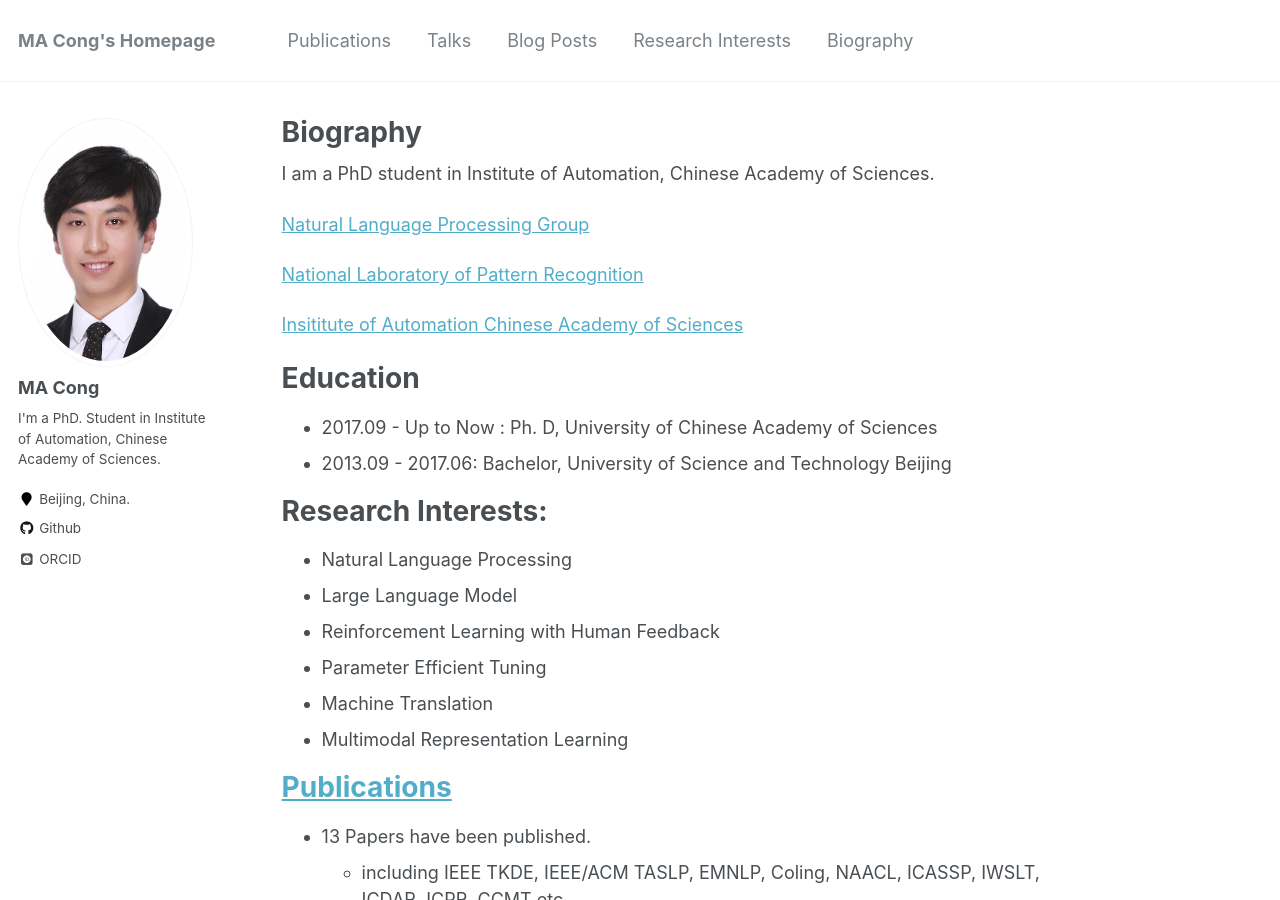
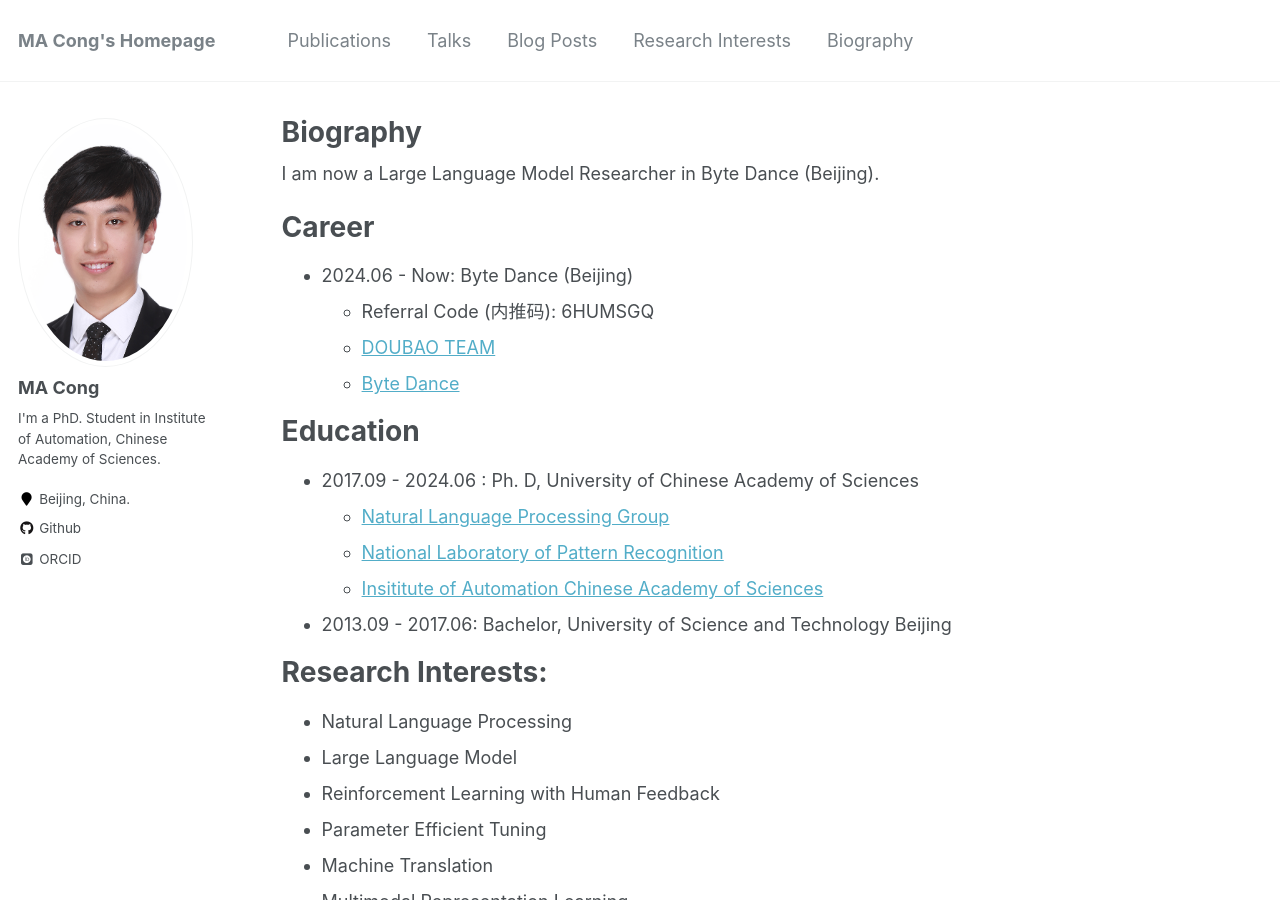
Before and after one commit to EriCongMa/ericongma.github.io, a Jekyll site: the page built from _pages/about.md, in a window 1280 px wide and 900 px high. Built offline with Jekyll 4.4.1, drawn with Linux system fonts in a browser that asks for light colours; some web fonts are replaced.

Commit message:
macong:2024-09-02_04:55:59

```diff
--- a/_pages/about.md
+++ b/_pages/about.md
@@ -9,18 +9,25 @@ redirect_from:
 ---
 
 
-I am a PhD student in Institute of Automation, Chinese Academy of Sciences.
+I am now a Large Language Model Researcher in Byte Dance (Beijing).
 
-[Natural Language Processing Group](http://www.nlpr.ia.ac.cn/cip/introduction.htm)
 
-[National Laboratory of Pattern Recognition](http://www.nlpr.ia.ac.cn/nlpren/EN/volumn/home.shtml)
 
-[Insititute of Automation Chinese Academy of Sciences](http://www.ia.cas.cn/)
+# Career
+
+- 2024.06 - Now: Byte Dance (Beijing)
+  - Referral Code (内推码): 6HUMSGQ
+  - [DOUBAO TEAM](https://team.doubao.com/zh/)
+  - [Byte Dance](https://www.bytedance.com)
 
 Education
 ======
 
-* 2017.09 - Up to Now : Ph. D, University of Chinese Academy of Sciences
+* 2017.09 - 2024.06 : Ph. D, University of Chinese Academy of Sciences
+  * [Natural Language Processing Group](http://www.nlpr.ia.ac.cn/cip/introduction.htm)
+  * [National Laboratory of Pattern Recognition](http://www.nlpr.ia.ac.cn/nlpren/EN/volumn/home.shtml)
+  * [Insititute of Automation Chinese Academy of Sciences](http://www.ia.cas.cn/)
+
 * 2013.09 - 2017.06: Bachelor, University of Science and Technology Beijing
 
 Research Interests:
```
Also changed, not shown: _pages/cv.md (+15 -1 lines), 2 other files.
